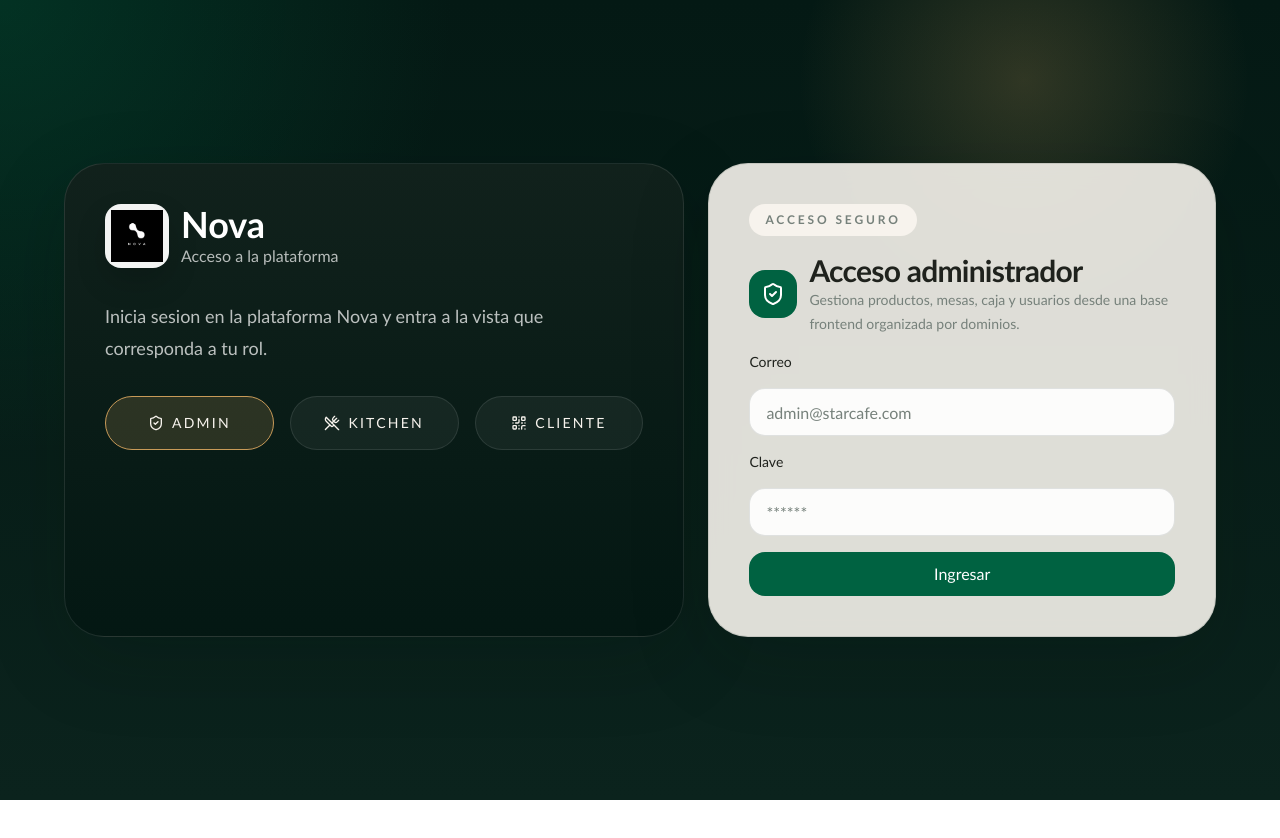
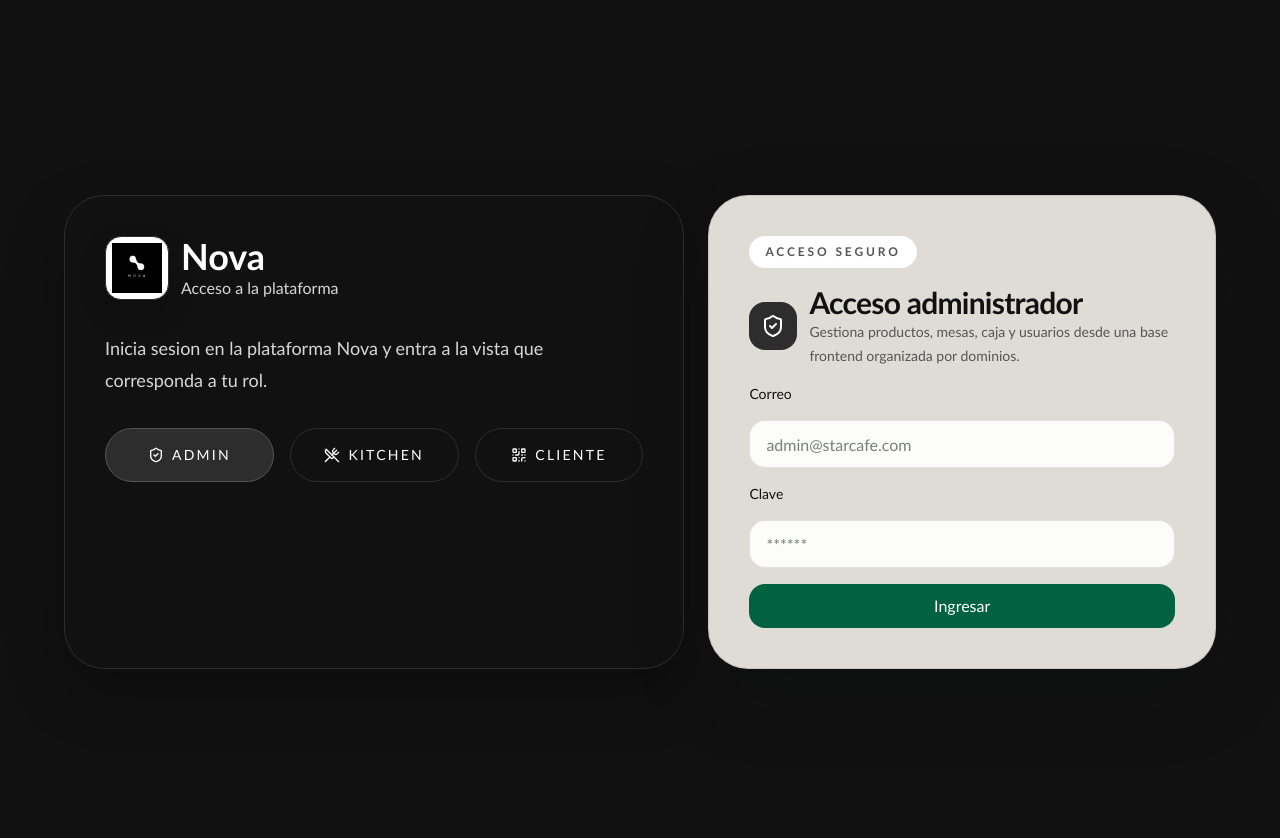
Before and after one commit to StarCafe/Frontend-SC, a Next.js app: page /admin/login in a window 1280 px wide. Shown: the top 838 px of the page. Before the commit the page ends 800 px from the top, so only its background shows below. Built offline with nearby package versions, Linux system fonts and the light colour scheme; no server answers.

Commit message:
feat: update styling for login pages and enhance visual consistency across components.

```diff
--- a/src/app/admin/login/page.tsx
+++ b/src/app/admin/login/page.tsx
@@ -2,12 +2,14 @@
 
 export default function AdminLoginPage() {
   return (
-    <main className="page-shell grid min-h-screen place-items-center py-8">
-      <LoginForm
-        role="ADMIN"
-        title="Acceso administrador"
-        description="Gestiona productos, mesas, caja y usuarios desde una base frontend organizada por dominios."
-      />
+    <main className="min-h-screen bg-[#111111] px-4 py-8">
+      <div className="page-shell grid min-h-screen place-items-center">
+        <LoginForm
+          role="ADMIN"
+          title="Acceso administrador"
+          description="Gestiona productos, mesas, caja y usuarios desde una base frontend organizada por dominios."
+        />
+      </div>
     </main>
   );
 }
--- a/src/app/kitchen/login/page.tsx
+++ b/src/app/kitchen/login/page.tsx
@@ -2,12 +2,14 @@
 
 export default function KitchenLoginPage() {
   return (
-    <main className="page-shell grid min-h-screen place-items-center py-8">
-      <LoginForm
-        role="KITCHEN"
-        title="Acceso cocina"
-        description="Panel operativo para ver tickets activos y actualizar estados de preparacion."
-      />
+    <main className="min-h-screen bg-[#111111] px-4 py-8">
+      <div className="page-shell grid min-h-screen place-items-center">
+        <LoginForm
+          role="KITCHEN"
+          title="Acceso cocina"
+          description="Panel operativo para ver tickets activos y actualizar estados de preparacion."
+        />
+      </div>
     </main>
   );
 }
--- a/src/modules/auth/presentation/components/login-form.tsx
+++ b/src/modules/auth/presentation/components/login-form.tsx
@@ -79,10 +79,10 @@
 
   return (
     <div className="grid w-full max-w-6xl gap-4 sm:gap-6 lg:grid-cols-[1.1fr_0.9fr]">
-      <section className="dark-panel grid rounded-[28px] border border-white/10 p-5 sm:rounded-[40px] sm:p-8 lg:p-10">
+      <section className="grid rounded-[28px] border border-[#2D2D2D] bg-[#111111] p-5 text-[#FFFFFF] shadow-[0_24px_60px_rgba(0,0,0,0.28)] sm:rounded-[40px] sm:p-8 lg:p-10">
         <div className="flex flex-col gap-6 sm:gap-8">
-          <div className="flex items-center gap-3 text-white">
-            <div className="flex h-14 w-14 shrink-0 items-center justify-center overflow-hidden rounded-2xl bg-white/95 p-1.5 shadow-[0_14px_30px_rgba(0,0,0,0.16)] sm:h-16 sm:w-16">
+          <div className="flex items-center gap-3 text-[#FFFFFF]">
+            <div className="flex h-14 w-14 shrink-0 items-center justify-center overflow-hidden rounded-2xl border border-[#2D2D2D] bg-[#FFFFFF] p-1.5 shadow-[0_12px_28px_rgba(0,0,0,0.18)] sm:h-16 sm:w-16">
               <Image
                 alt="Logo de Nova"
                 className="h-full w-full object-contain"
@@ -94,11 +94,11 @@
             </div>
             <div>
               <h2 className="text-3xl font-semibold sm:text-4xl">Nova</h2>
-              <p className="text-white/70">Acceso a la plataforma</p>
+              <p className="text-[#D7D7D7]">Acceso a la plataforma</p>
             </div>
           </div>
 
-          <p className="max-w-lg text-base leading-7 text-white/72 sm:text-lg sm:leading-8">
+          <p className="max-w-lg text-base leading-7 text-[#D7D7D7] sm:text-lg sm:leading-8">
             Inicia sesion en la plataforma Nova y entra a la vista que corresponda a tu rol.
           </p>
 
@@ -116,8 +116,8 @@
                   className={cn(
                     "rounded-[22px] border p-3 text-center transition sm:rounded-[28px] sm:p-4",
                     active
-                      ? "border-[var(--color-accent)] bg-[var(--color-accent)]/18 text-white"
-                      : "border-white/10 bg-white/5 text-white/75 hover:bg-white/10",
+                      ? "border-[#555555] bg-[#2D2D2D] text-[#FFFFFF]"
+                      : "border-[#2D2D2D] bg-[#111111] text-[#D7D7D7] hover:bg-[#2D2D2D]",
                   )}
                 >
                   <div className="flex items-center justify-center gap-2">
@@ -131,44 +131,54 @@
         </div>
       </section>
 
-      <Card className="mx-auto w-full max-w-xl rounded-[28px] bg-white p-5 shadow-[var(--shadow-soft)] sm:rounded-[40px] sm:p-8 lg:p-10">
+      <Card className="mx-auto w-full max-w-xl rounded-[28px] border border-[#555555] bg-[#D7D7D7] p-5 shadow-[0_24px_60px_rgba(0,0,0,0.2)] sm:rounded-[40px] sm:p-8 lg:p-10">
         <form className="section-grid gap-6" onSubmit={onSubmit}>
           <div className="section-grid gap-3">
-            <span className="w-fit rounded-full bg-[var(--color-surface)] px-4 py-2 text-xs font-semibold uppercase tracking-[0.24em] text-[var(--color-muted)]">
+            <span className="w-fit rounded-full bg-[#FFFFFF] px-4 py-2 text-xs font-semibold uppercase tracking-[0.24em] text-[#555555]">
               Acceso seguro
             </span>
             <div className="flex items-start gap-3 sm:items-center">
-              <div className="flex h-12 w-12 shrink-0 items-center justify-center rounded-2xl bg-[var(--color-primary)] text-white">
+              <div className="flex h-12 w-12 shrink-0 items-center justify-center rounded-2xl bg-[#2D2D2D] text-[#FFFFFF]">
                 <ShieldCheck className="h-6 w-6" />
               </div>
               <div>
-                <h1 className="text-2xl font-semibold tracking-tight text-[var(--color-ink)] sm:text-3xl">{title}</h1>
-                <p className="text-sm leading-6 text-[var(--color-muted)]">{description}</p>
+                <h1 className="text-2xl font-semibold tracking-tight text-[#111111] sm:text-3xl">{title}</h1>
+                <p className="text-sm leading-6 text-[#555555]">{description}</p>
               </div>
             </div>
           </div>
 
           <label className="section-grid gap-2">
-            <span className="text-sm font-medium text-[var(--color-ink)]">Correo</span>
+            <span className="text-sm font-medium text-[#111111]">Correo</span>
             <Input
+              className="border-[#555555] bg-[#FFFFFF] text-[#111111] caret-[#111111] placeholder:text-[#555555] focus:border-[#2D2D2D] focus:ring-4 focus:ring-[rgba(85,85,85,0.12)]"
               type="email"
               placeholder={role === "ADMIN" ? "admin@starcafe.com" : "kitchen@starcafe.com"}
               {...form.register("email")}
             />
             {form.formState.errors.email ? (
-              <span className="text-sm text-[var(--color-danger)]">{form.formState.errors.email.message}</span>
+              <span className="text-sm text-[#555555]">{form.formState.errors.email.message}</span>
             ) : null}
           </label>
 
           <label className="section-grid gap-2">
-            <span className="text-sm font-medium text-[var(--color-ink)]">Clave</span>
-            <Input type="password" placeholder="******" {...form.register("password")} />
+            <span className="text-sm font-medium text-[#111111]">Clave</span>
+            <Input
+              className="border-[#555555] bg-[#FFFFFF] text-[#111111] caret-[#111111] placeholder:text-[#555555] focus:border-[#2D2D2D] focus:ring-4 focus:ring-[rgba(85,85,85,0.12)]"
+              type="password"
+              placeholder="******"
+              {...form.register("password")}
+            />
             {form.formState.errors.password ? (
-              <span className="text-sm text-[var(--color-danger)]">{form.formState.errors.password.message}</span>
+              <span className="text-sm text-[#555555]">{form.formState.errors.password.message}</span>
             ) : null}
           </label>
 
-          <Button className="w-full" disabled={form.formState.isSubmitting} type="submit">
+          <Button
+            className="w-full bg-[#111111] text-[#FFFFFF] hover:bg-[#2D2D2D]"
+            disabled={form.formState.isSubmitting}
+            type="submit"
+          >
             {form.formState.isSubmitting ? "Ingresando..." : "Ingresar"}
           </Button>
         </form>
```
